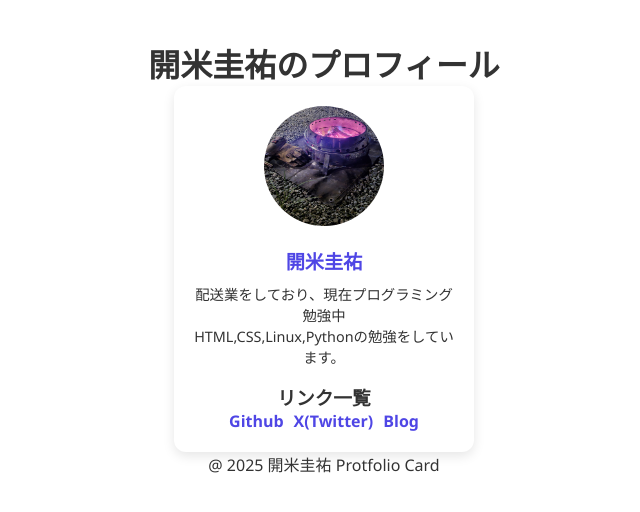
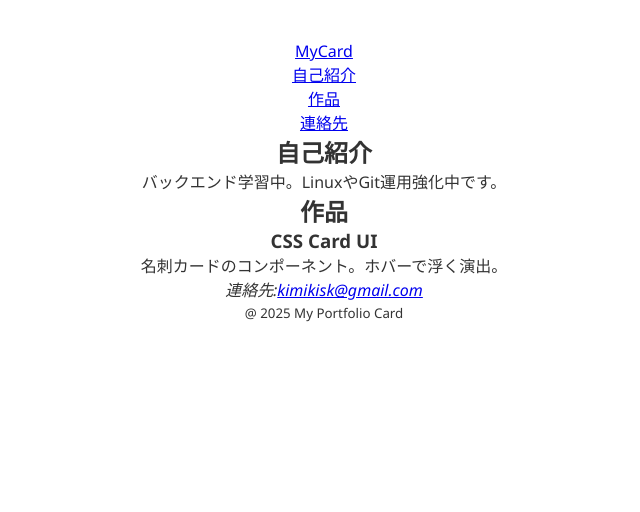
Before and after one commit to rqime/my-portfolio-card, a plain HTML site: page index.html in a window 1280 px wide. Shown: the whole page, without its empty margins (316-956 px from the left). Drawn offline with Linux system fonts and the light colour scheme.

Commit message:
indexファイルとcssファイルの変更

```diff
--- a/index.html
+++ b/index.html
@@ -9,26 +9,34 @@
 </head>
 
 <body>
-    <main>
-        <header>
-            <h1>開米圭祐のプロフィール</h1>
-        </header>
-        <article class="Card">
-            <img src="20240907_224015copy.jpg" alt="プロフィール画像">
-            <h2>開米圭祐</h2>
-            <p>配送業をしており、現在プログラミング勉強中<br>HTML,CSS,Linux,Pythonの勉強をしています。</p>
-            <section class="links">
-                <h3>リンク一覧</h3>
-                <ul>
-                    <li><a href="#">Github</a></li>
-                    <li><a href="#">X(Twitter)</a></li>
-                    <li><a href="#">Blog</a></li>
-                </ul>
-            </section>
-        </article>
+    <header class="site-header">
+        <nav class="nav" aria-label="メインナ">
+            <a class="logo" href="#">MyCard</a>
+            <ul class="nav_list">
+                <li><a href="#about">自己紹介</a></li>
+                <li><a href="#works">作品</a></li>
+                <li><a href="#contact">連絡先</a></li>
+            </ul>
+        </nav>
+    </header>
+    <main class="main">
+        <h1 class="visually-hidden">開米圭祐のプロフィール</h1>
+        <section id="about" aria-labelledby="about-title">
+            <h2 id="about-title">自己紹介</h2>
+            <p>バックエンド学習中。LinuxやGit運用強化中です。</p>
+        </section>
+        <section id="works" aria-labelledby="works-title">
+            <h2 id="works-title">作品</h2>
+            <article class="work" aria-labelledby="works-title">
+                <h3 id="work1-title">CSS Card UI</h3>
+                <p>名刺カードのコンポーネント。ホバーで浮く演出。</p>
+            </article>
+        </section>
     </main>
-    <footer>
-        <p>@ 2025 開米圭祐 Protfolio Card</p>
+    <footer class="site-footer" id="contact">
+        <h2 class="visually-hidden">フッター</h2>
+        <address>連絡先:<a href="mailto:kimikisk@gmail.com">kimikisk@gmail.com</a></address>
+        <small>@ 2025 My Portfolio Card</small>
     </footer>
 </body>
 
--- a/styles.css
+++ b/styles.css
@@ -61,3 +61,7 @@ html body{
 .links a:hover{
     text-decoration: underline;
 }
+.visually-hidden{
+  position:absolute;width:1px;height:1px;margin:-1px;padding:0;border:0;
+  clip:rect(0 0 0 0);clip-path:inset(50%);overflow:hidden;white-space:nowrap;
+}
```
